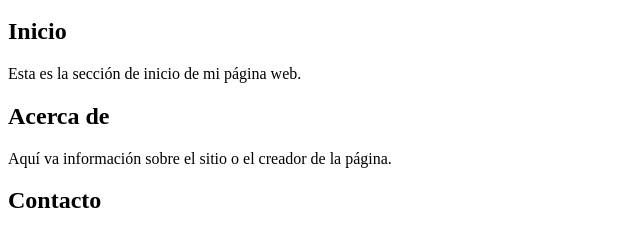
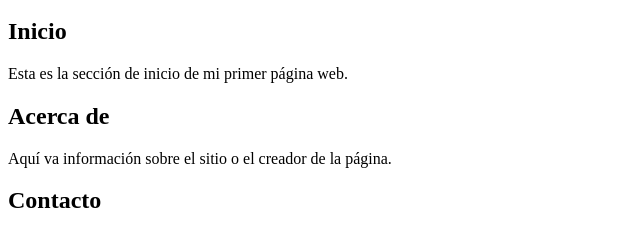
Before and after one commit to esolano1/Main-Project, a plain HTML site: page Eduardo/index.html in a window 1280 px wide. Shown: the part 136-367 px from the top of the page, 0-640 px from the left. Drawn offline with Linux system fonts and the light colour scheme.

Commit message:
Release Test

```diff
--- a/Eduardo/index.html
+++ b/Eduardo/index.html
@@ -20,7 +20,7 @@
 
     <section id="home">
         <h2>Inicio</h2>
-        <p>Esta es la sección de inicio de mi página web.</p>
+        <p>Esta es la sección de inicio de mi primer página web.</p>
     </section>
 
     <section id="about">
```
